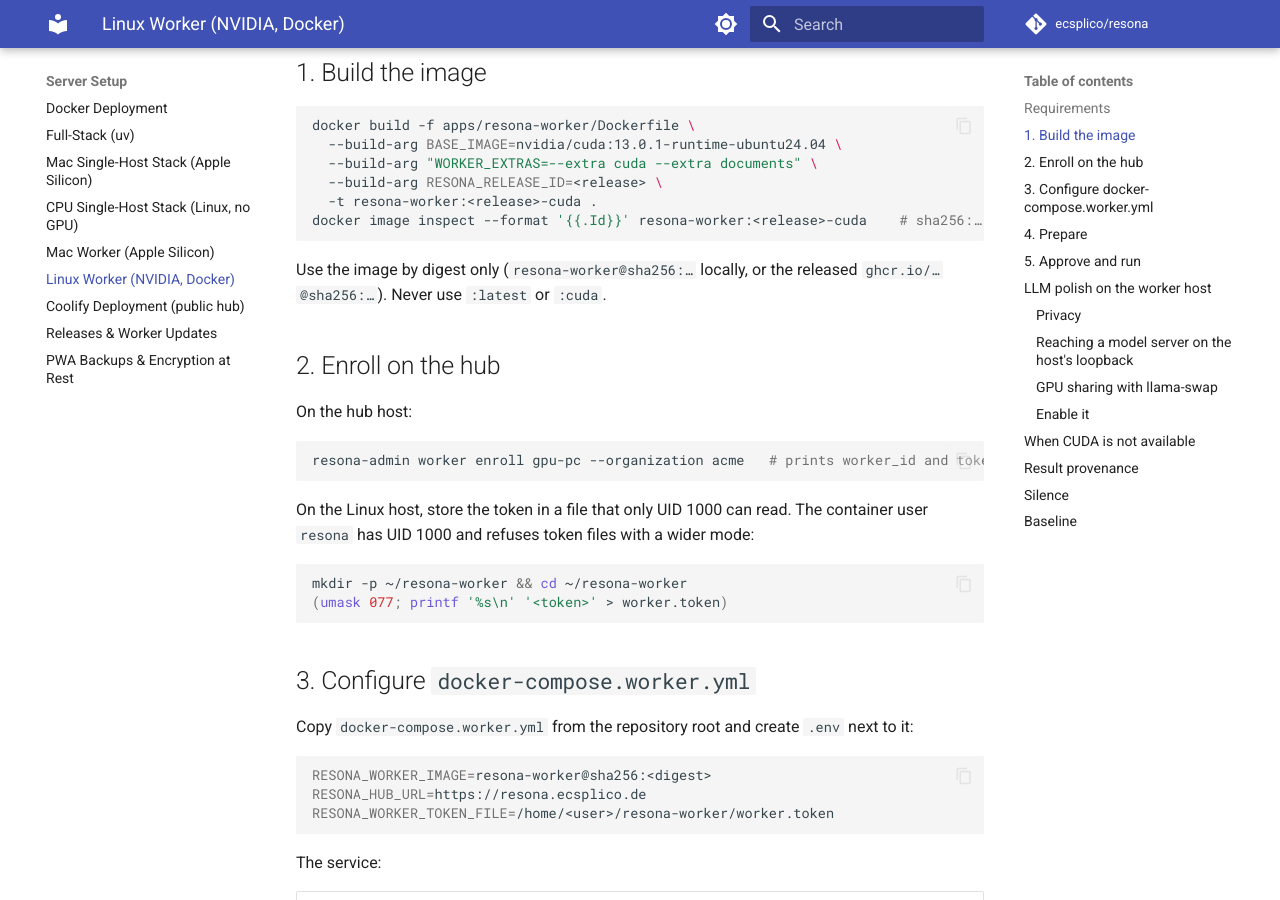
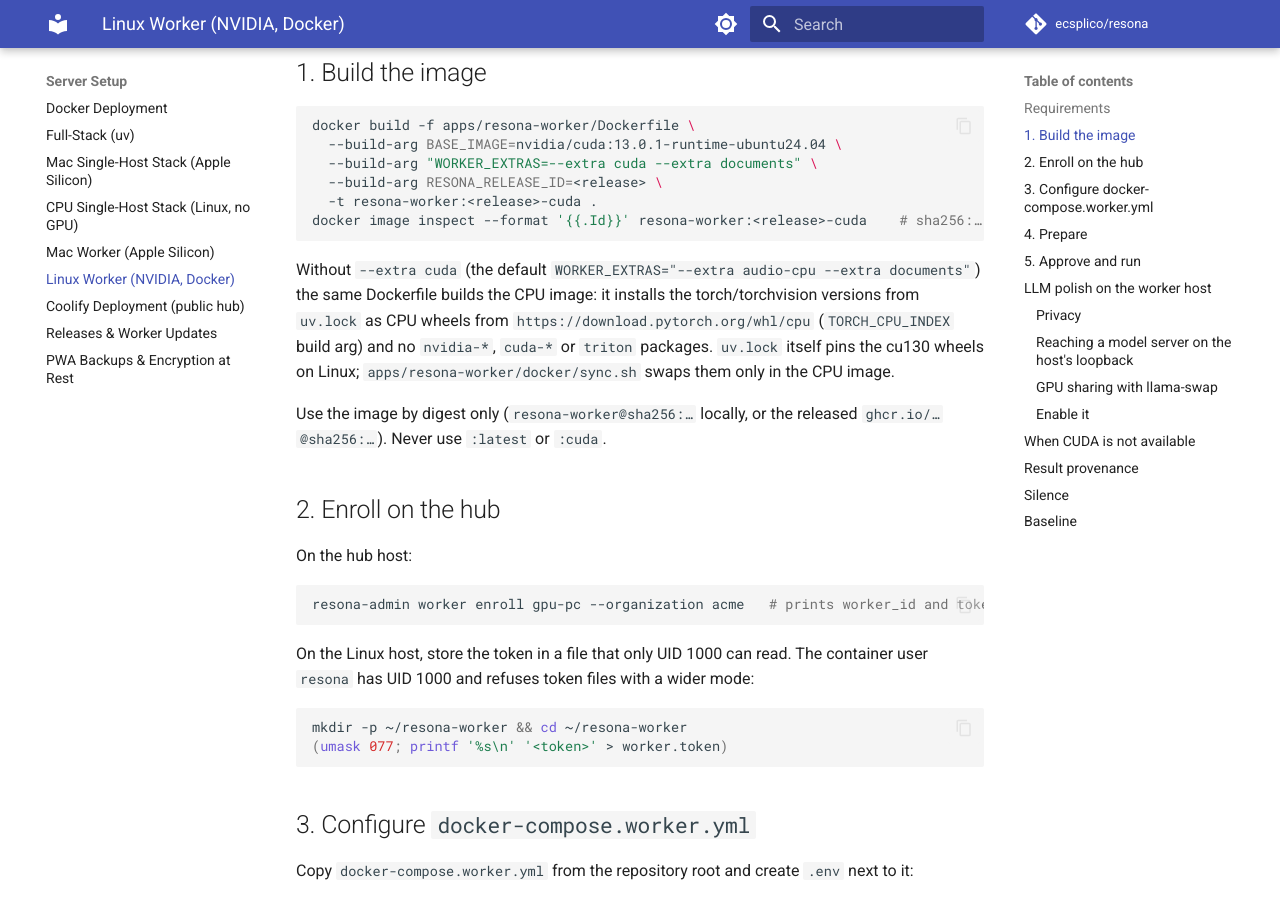
Before and after one commit to ecsplico/resona, an MkDocs documentation site: the page built from docs/server/linux-worker.md, in a window 1280 px wide and 900 px high, scrolled down 1096 px. Built offline with MkDocs 1.6.1 and Material for MkDocs 9.7.7, drawn with Linux system fonts in a browser that asks for light colours; comment, search, counter and statistics services are not loaded.

Commit message:
fix(worker): CPU image installs CPU torch wheels (no nvidia-* stack) (#26)
* fix(worker): CPU image installs CPU torch wheels, no nvidia-* stack

The CPU variant of apps/resona-worker/Dockerfile synced uv.lock's Linux
cu130 torch (12.7 GB image). apps/resona-worker/docker/sync.sh now skips
torch, torchvision, triton, nvidia-* and cuda-* unless --extra cuda is
requested and installs the locked torch/torchvision versions from the
PyTorch CPU index. uv.lock stays one lockfile and keeps cu130 for
workspace dev on Linux.

Closes #2

* fix(worker): review findings in docker/sync.sh (cuda detection, index default, naming)

---------

Co-authored-by: mortegro <495066+mortegro@users.noreply.github.com>

````diff
--- a/docs/server/linux-worker.md
+++ b/docs/server/linux-worker.md
@@ -35,6 +35,8 @@
   -t resona-worker:<release>-cuda .
 docker image inspect --format '{{.Id}}' resona-worker:<release>-cuda    # sha256:… digest
 ```
+
+Without `--extra cuda` (the default `WORKER_EXTRAS="--extra audio-cpu --extra documents"`) the same Dockerfile builds the CPU image: it installs the torch/torchvision versions from `uv.lock` as CPU wheels from `https://download.pytorch.org/whl/cpu` (`TORCH_CPU_INDEX` build arg) and no `nvidia-*`, `cuda-*` or `triton` packages. `uv.lock` itself pins the cu130 wheels on Linux; `apps/resona-worker/docker/sync.sh` swaps them only in the CPU image.
 
 Use the image by digest only (`resona-worker@sha256:…` locally, or the released `ghcr.io/…@sha256:…`). Never use `:latest` or `:cuda`.
 
--- a/pyproject.toml
+++ b/pyproject.toml
@@ -24,6 +24,8 @@
 [tool.uv.sources]
 # CUDA wheels only exist for Linux. On macOS/Windows, fall back to the default
 # PyPI index (CPU/MPS wheels) so `uv sync --all-packages` resolves there too.
+# The CPU worker image installs the same versions from the PyTorch CPU index
+# instead (apps/resona-worker/docker/sync.sh); the lock stays cu130-only on Linux.
 torch = [{ index = "pytorch-cu130", marker = "sys_platform == 'linux'" }]
 
 # openai-whisper's setup.py imports `pkg_resources`, which setuptools 81 (Feb 2026)
````
Also changed, not shown: CLAUDE.md (+1 -1 lines), 2 other files.
